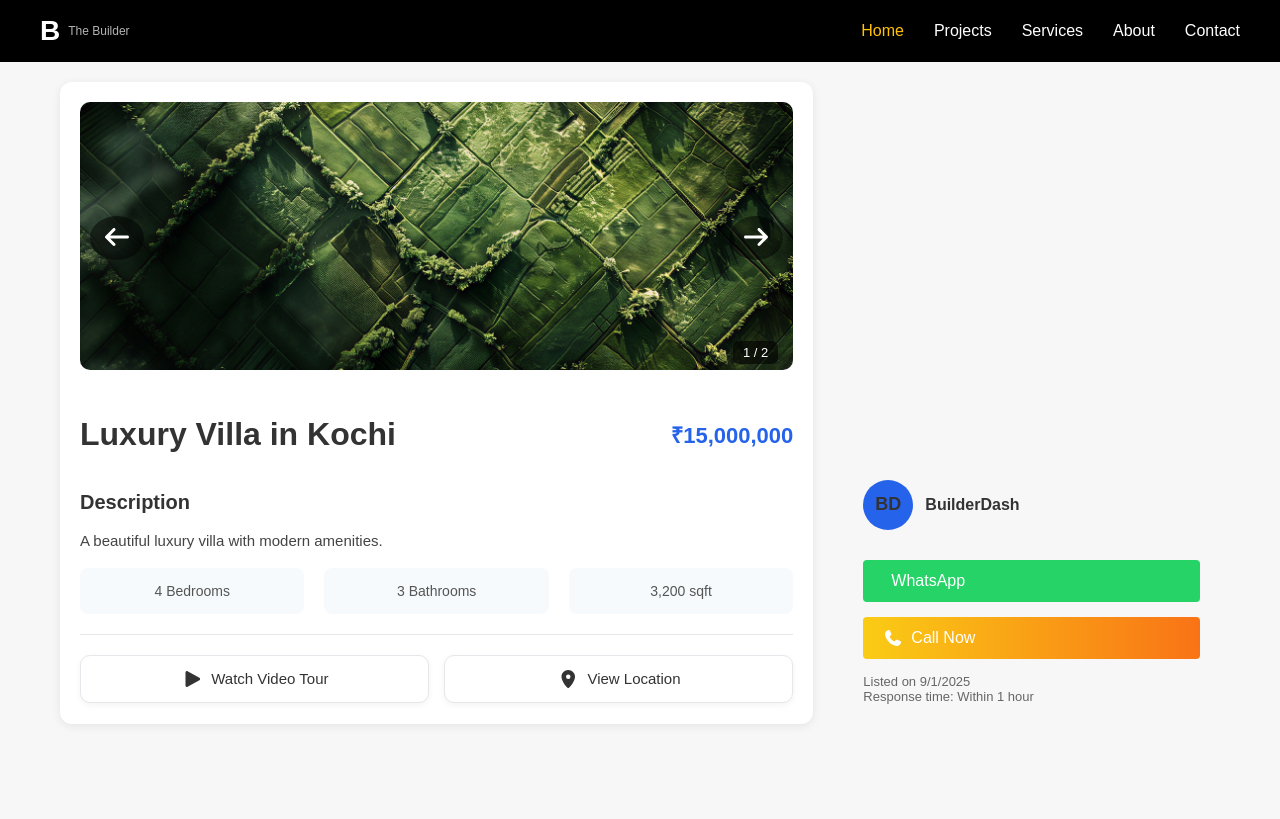
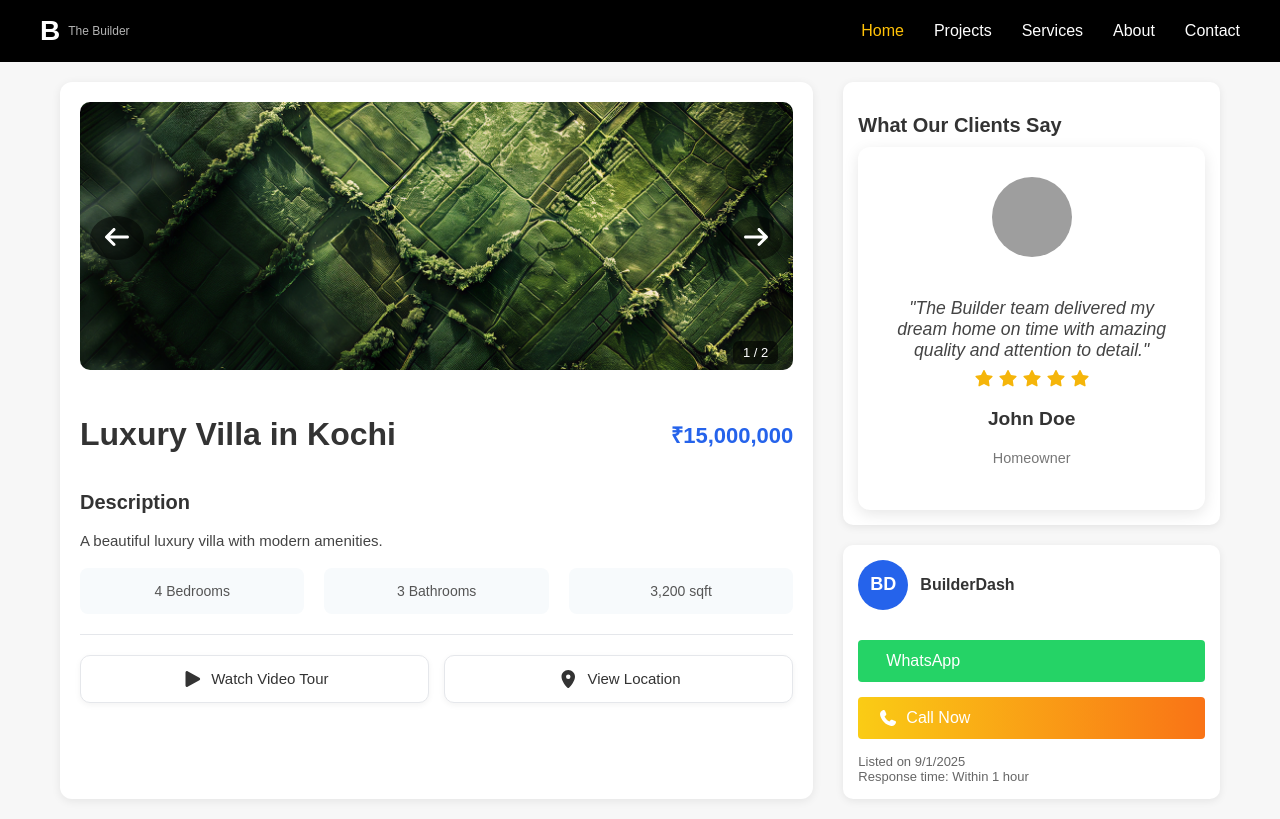
Before and after one commit to Abincleetus007/test, a React (Create React App) app: page /property/1 in a window 1280 px wide. Built offline with nearby package versions, Linux system fonts and the light colour scheme; grey boxes are pictures that could not be loaded.

Commit message:
ServicePage

```diff
--- a/src/data/properties.js
+++ b/src/data/properties.js
@@ -1,6 +1,7 @@
 import villaImg from "../assets/images/banner.jpg";
 import villaImg2 from "../assets/images/villaImg1.jpg";
 // 👈 better to convert mkv → mp4 for web
+
 
 const properties = [
   {
@@ -13,10 +14,23 @@ const properties = [
     bathrooms: 3,
     primaryImage: villaImg,
     images: [villaImg2],
-      videoTourLink: "https://www.youtube.com/watch?v=dQw4w9WgXcQ",
-    locationLink: "https://maps.google.com/?q=Kochi", // 👈 Google Maps link
+    videoTourLink: "https://www.youtube.com/watch?v=dQw4w9WgXcQ",
+    locationLink: "https://maps.google.com/?q=Kochi",
     createdAt: "2025-09-01T10:00:00Z",
+
+    // ✅ Add Testimonials directly inside property
+    testimonials: [
+      {
+        name: "John Doe",
+        role: "Homeowner",
+        message:
+          "The Builder team delivered my dream home on time with amazing quality and attention to detail.",
+        avatar: "https://randomuser.me/api/portraits/men/32.jpg",
+        rating: 5,
+      },
+    ],
   },
 ];
 
+
 export default properties;
--- a/src/pages/HomePage.css
+++ b/src/pages/HomePage.css
@@ -5,6 +5,15 @@ body, html {
   font-family: "Poppins", sans-serif;
   scroll-behavior: smooth;
 }
+
+
+/* Hero Section Background Animation */
+
+.hero-section {
+  animation: backgroundFlow 20s infinite; /* 4 images x 5s = 20s total */
+  transition: background-image 1s ease-in-out; /* smooth fade */
+}
+
 
 /* ================== Hero Section ================== */
 .hero-section {
@@ -233,6 +242,14 @@ body, html {
   filter: brightness(1.2);
 }
 
+
+.testimonial-section {
+  margin-top: -76px; /* move it up by ~2cm */
+  position: relative;
+  z-index: 2; /* make sure it stays above background overlays if any */
+}
+
+
 /* ================== Footer ================== */
 .footer {
   background: #222;
--- a/src/pages/HomePage.js
+++ b/src/pages/HomePage.js
@@ -150,8 +150,11 @@ const HomePage = () => {
           </div>
         </div>
       </section>
-      {/* Testimonials Section */}
-      <TestimonialPage />
+     {/* Testimonials Section */}
+<div className="testimonial-section">
+  <TestimonialPage />
+</div>
+
 
       {/* Footer */}
       <footer className="footer">
--- a/src/pages/PropertyDetail.css
+++ b/src/pages/PropertyDetail.css
@@ -6,10 +6,11 @@
 
 .property-content {
   display: grid;
-  grid-template-columns: 2fr 1fr;
+  grid-template-columns: 2fr 1fr; /* Left = main details, Right = sidebar */
   gap: 30px;
 }
 
+/* ========== LEFT SIDE (Main Property) ========== */
 .property-main {
   background: #fff;
   padding: 20px;
@@ -138,16 +139,82 @@
   font-size: 18px;
 }
 
+/* ========== RIGHT SIDE (Testimonials + Agent) ========== */
+.right-column {
+  display: flex;
+  flex-direction: column;
+  gap: 20px;
+}
 
-/* tes/*
+/* Testimonials */
+.property-testimonials {
+  background: #fff;
+  padding: 15px;
+  border-radius: 10px;
+  box-shadow: 0 2px 8px rgba(0,0,0,0.08);
+}
+
+.testimonials-grid {
+  display: flex;
+  flex-direction: column;
+  gap: 15px;
+}
+
+.testimonial-card {
+  background: #f9fafb;
+  padding: 12px;
+  border-radius: 8px;
+  text-align: center;
+  box-shadow: 0 1px 5px rgba(0,0,0,0.05);
+}
+
+.testimonial-avatar {
+  width: 40px;
+  height: 40px;
+  border-radius: 50%;
+  margin-bottom: 8px;
+}
+
+.testimonial-message {
+  font-size: 14px;
+  font-style: italic;
+  color: #444;
+  margin-bottom: 6px;
+}
+
+.testimonial-stars {
+  color: #facc15;
+  margin-bottom: 6px;
+}
+
+.testimonial-name {
+  font-size: 14px;
+  font-weight: 600;
+}
+
+.testimonial-role {
+  font-size: 12px;
+  color: #666;
+}
+.property-content {
+  display: grid;
+  grid-template-columns: 2fr 1fr;
+  gap: 30px;
+}
+
+.right-column {
+  display: flex;
+  flex-direction: column;
+  gap: 20px;
+}
 
 
-/* Right side - agent contact */
+/* Agent Contact */
 .agent-contact {
-  background: transparent; /* ✅ makes it transparent */
-  padding: 20px;
-  border-radius: 12px;
-  box-shadow: none; /* remove shadow if you want full transparency */
+  background: #fff;
+  padding: 15px;
+  border-radius: 10px;
+  box-shadow: 0 2px 8px rgba(0,0,0,0.08);
 }
 
 
@@ -163,7 +230,7 @@
   height: 50px;
   border-radius: 50%;
   background: #2563eb;
-  color: 0000#fff;
+  color: #fff;
   display: flex;
   align-items: center;
   justify-content: center;
@@ -236,16 +303,21 @@
 /* 📱 Responsive Styles */
 @media (max-width: 992px) {
   .property-content {
-    grid-template-columns: 1fr; /* Stack main + agent vertically */
+    grid-template-columns: 1fr; /* Stack main + right column vertically */
   }
 
   .property-main,
-  .agent-contact {
+  .agent-contact,
+  .property-testimonials {
     padding: 15px;
   }
 
   .slider-img {
     max-height: 300px;
+  }
+
+  .right-column {
+    flex-direction: column;
   }
 }
 
@@ -309,10 +381,3 @@
     max-height: 200px;
   }
 }
-.agent-info {
-  display: flex;
-  align-items: center;
-  gap: 12px;
-  margin-bottom: 15px;
-  margin-top: 10cm; /* ⬇ Pushes the BuilderDash Agent section 6 cm down */
-}
--- a/src/pages/PropertyDetail.js
+++ b/src/pages/PropertyDetail.js
@@ -4,8 +4,6 @@ import WhatsAppButton from "../components/WhatsAppButton";
 
 import "./PropertyDetail.css";
 import propertiesData from "../data/properties";
-
-
 
 import { FontAwesomeIcon } from "@fortawesome/react-fontawesome";
 import {
@@ -16,6 +14,8 @@ import {
   faPhone,
 } from "@fortawesome/free-solid-svg-icons";
 import { faWhatsapp } from "@fortawesome/free-brands-svg-icons";
+import { faStar as solidStar } from "@fortawesome/free-solid-svg-icons";
+import { faStar as regularStar } from "@fortawesome/free-regular-svg-icons";
 
 export default function PropertyDetail() {
   const { id } = useParams();
@@ -47,7 +47,7 @@ export default function PropertyDetail() {
   return (
     <div className="detail-container">
       <div className="property-content">
-        {/* Left Side - Property Info */}
+        {/* LEFT COLUMN - Property Info */}
         <div className="property-main">
           {/* Slider */}
           <div className="slider">
@@ -83,16 +83,9 @@ export default function PropertyDetail() {
 
           {/* Stats */}
           <div className="property-stats">
-            <div className="stat-item">
-              <span className="checkbox"></span> {property.bedrooms} Bedrooms
-            </div>
-            <div className="stat-item">
-              <span className="checkbox"></span> {property.bathrooms} Bathrooms
-            </div>
-            <div className="stat-item">
-              <span className="checkbox"></span>{" "}
-              {property.sqft?.toLocaleString()} sqft
-            </div>
+            <div className="stat-item">{property.bedrooms} Bedrooms</div>
+            <div className="stat-item">{property.bathrooms} Bathrooms</div>
+            <div className="stat-item">{property.sqft?.toLocaleString()} sqft</div>
           </div>
 
           <hr className="divider" />
@@ -107,7 +100,7 @@ export default function PropertyDetail() {
                 className="action-card"
               >
                 <FontAwesomeIcon icon={faPlay} className="action-icon" />
-                <span className="action-text">Watch Video Tour</span>
+                <span>Watch Video Tour</span>
               </a>
             )}
 
@@ -119,18 +112,52 @@ export default function PropertyDetail() {
                 className="action-card"
               >
                 <FontAwesomeIcon icon={faMapMarkerAlt} className="action-icon" />
-                <span className="action-text">View Location</span>
+                <span>View Location</span>
               </a>
             )}
           </div>
         </div>
 
-        {/* Right Side - Contact Agent */}
-        <div className="agent-contact agent-offset">
+        {/* RIGHT COLUMN */}
+        <div className="right-column">
+          {/* ✅ Testimonials moved here */}
+          {property.testimonials && property.testimonials.length > 0 ? (
+            <div className="property-testimonials">
+              <h2 className="section-title">What Our Clients Say</h2>
+              <div className="testimonials-grid">
+                {property.testimonials.map((t, index) => (
+                  <div key={index} className="testimonial-card">
+                    <img
+                      src={t.avatar}
+                      alt={t.name}
+                      className="testimonial-avatar"
+                    />
+                    <p className="testimonial-message">"{t.message}"</p>
+                    <div className="testimonial-stars">
+                      {Array.from({ length: 5 }, (_, i) => (
+                        <FontAwesomeIcon
+                          key={i}
+                          icon={i < t.rating ? solidStar : regularStar}
+                          className="testimonial-star"
+                        />
+                      ))}
+                    </div>
+                    <h3 className="testimonial-name">{t.name}</h3>
+                    <p className="testimonial-role">{t.role}</p>
+                  </div>
+                ))}
+              </div>
+            </div>
+          ) : (
+            <p className="no-testimonials">No testimonials yet for this property.</p>
+          )}
+
+          {/* Agent Contact */}
+          <div className="agent-contact">
             <div className="agent-info">
               <div className="agent-avatar">BD</div>
               <div className="agent-details">
-              <div className="agent-name">BuilderDash </div>
+                <div className="agent-name">BuilderDash</div>
               </div>
             </div>
 
@@ -155,9 +182,7 @@ export default function PropertyDetail() {
             </div>
           </div>
         </div>
-
-      {/* Testimonials Section */}
-
+      </div>
 
       {/* Fullscreen Image Viewer */}
       {fullscreen && (
```
Lines whose indentation alone changed are shown as unchanged.
